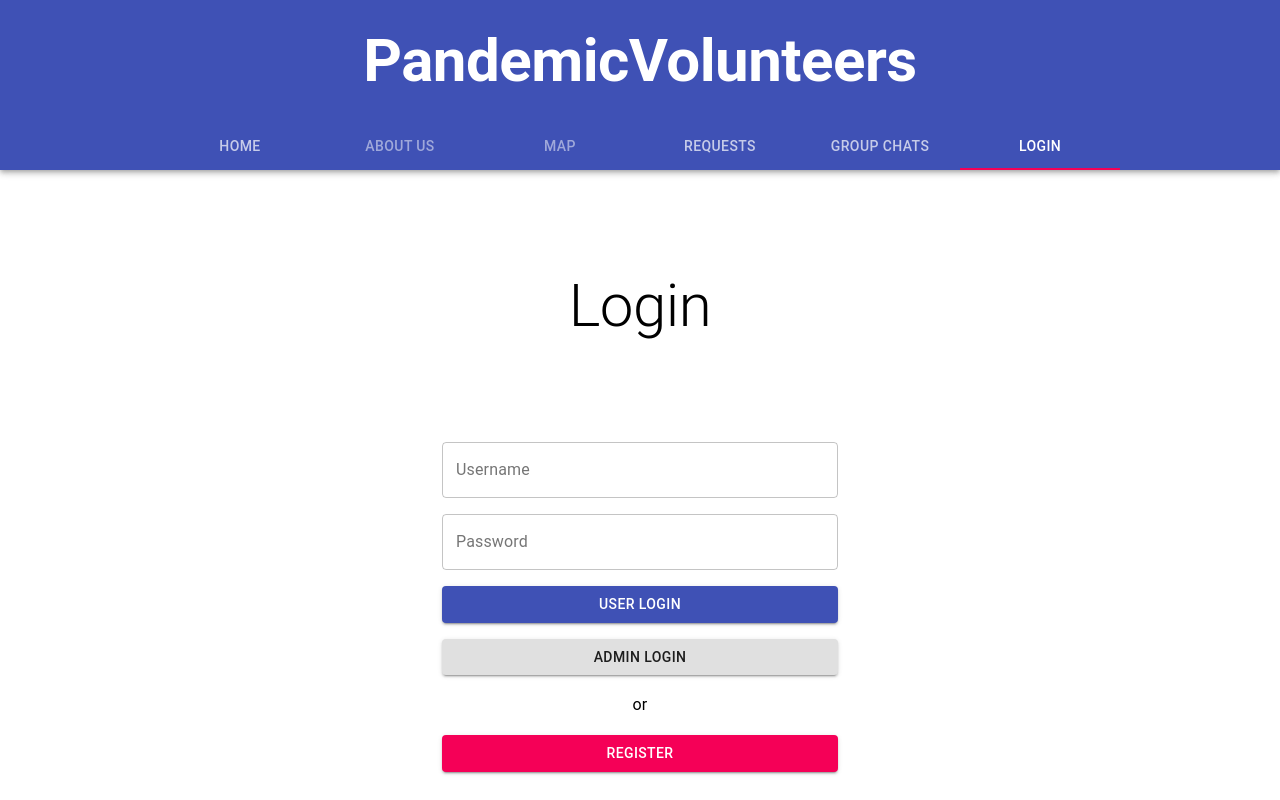
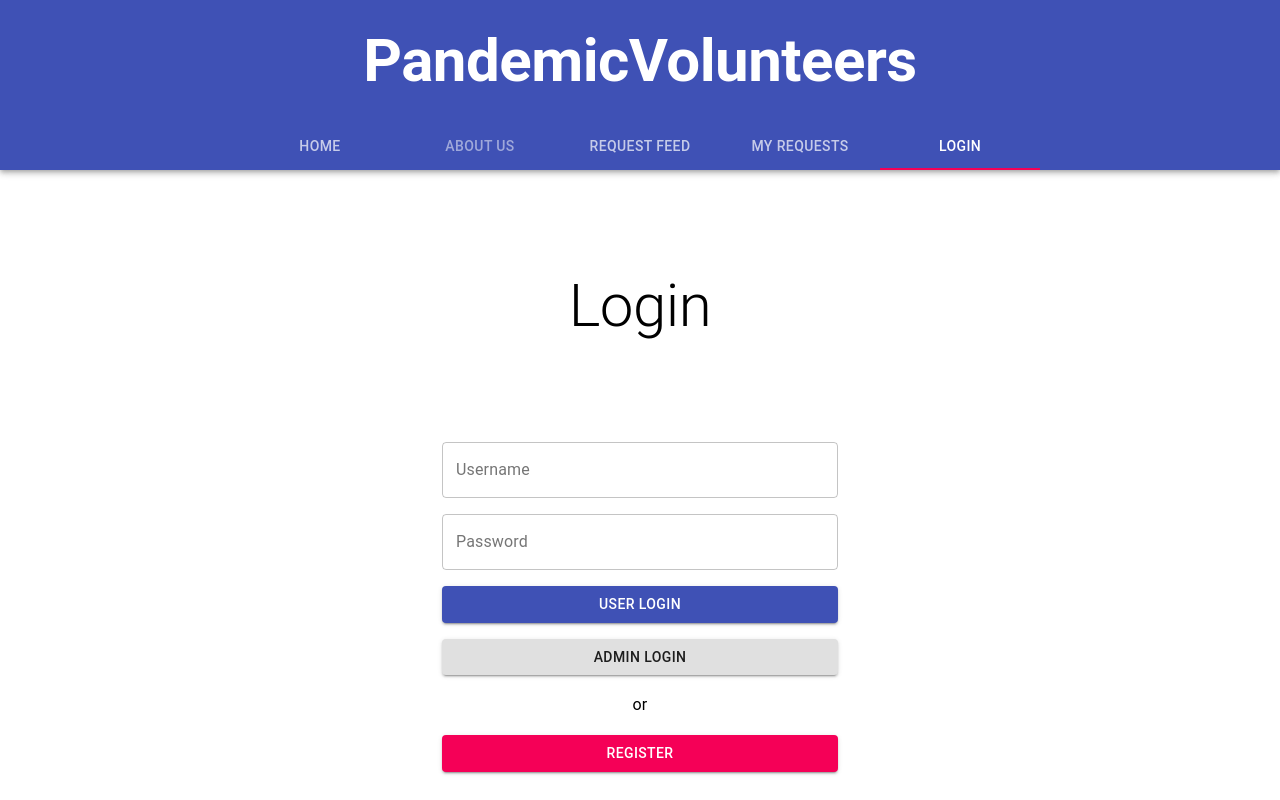
Before and after one commit to AlexsGan/PandemicVolunteers, a React (Create React App) app in the folder client/: page /login in a window 1280 px wide. Built offline with nearby package versions, Linux system fonts and the light colour scheme.

Commit message:
Renamed requests and group-chat routes

```diff
--- a/client/src/App.js
+++ b/client/src/App.js
@@ -38,8 +38,8 @@ class App extends React.Component {
                                         fallbackPath='/register' app={this}/>
                         }/>
                         <ProtectedRoute path='/profile' component={UserProfile} fallbackPath='/login' app={this}/>
-                        <ProtectedRoute path='/group-chat' component={GroupChat} fallbackPath='/login' app={this}/>
-                        <Route exact path='/requests' render={(props) => <Requests {...props} app={this}/>}/>
+                        <ProtectedRoute path='/my-requests' component={GroupChat} fallbackPath='/login' app={this}/>
+                        <Route exact path='/feed' render={(props) => <Requests {...props} app={this}/>}/>
                         <Route render={() => <div>404 Not found</div>}/>
                     </Switch>
                 </>
--- a/client/src/components/Navbar/index.js
+++ b/client/src/components/Navbar/index.js
@@ -38,9 +38,9 @@ class Navbar extends React.Component {
                 >
                     <Tab label="Home" component={Link} to="/home" value="/home"/>
                     <Tab label="About Us" component={Link} to="/about" value="/about" disabled={true}/>
-                    <Tab label="Map" component={Link} to="/map" value="/map" disabled={true}/>
-                    <Tab label="Requests" component={Link} to="/requests" value="/requests"/>
-                    <Tab label="Group Chats" component={Link} to="/group-chat" value="/group-chat"/>
+                    {/*<Tab label="Map" component={Link} to="/map" value="/map" disabled={true}/>*/}
+                    <Tab label="Request Feed" component={Link} to="/feed" value="/feed"/>
+                    <Tab label="My Requests" component={Link} to="/my-requests" value="/my-requests"/>
                     {
                         loggedIn ? (
                             <Tab label="Profile" component={Link} to="/profile" value="/profile"/>
```
